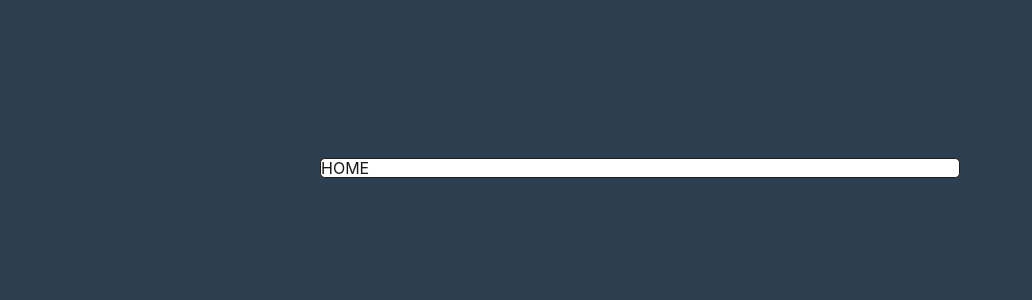
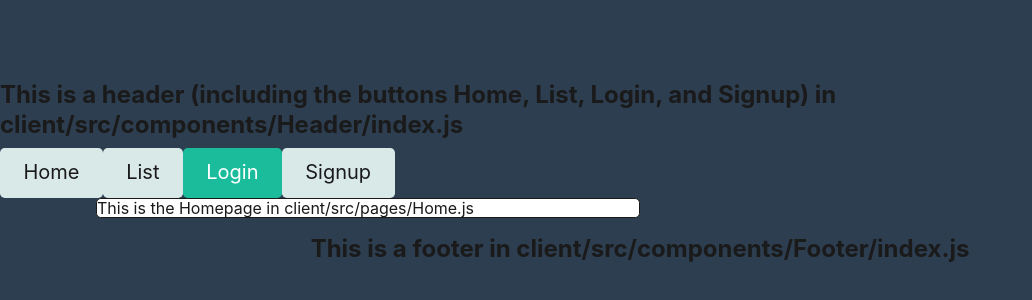
Before and after one commit to ghazalaahmed/shoppinglist, a React (Create React App) app in the folder client/: page / in a window 1280 px wide. Shown: the part 224-524 px from the top of the page, without its empty margins (0-1032 px from the left). Built offline with nearby package versions, Linux system fonts and the light colour scheme.

Commit message:
added basic page structure

```diff
--- a/client/src/App.js
+++ b/client/src/App.js
@@ -1,11 +1,18 @@
-import { ApolloClient, ApolloProvider, InMemoryCache, createHttpLink } from '@apollo/client';
-import React from 'react';
-import { setContext } from '@apollo/client/link/context';
-import { BrowserRouter as Router, Routes, Route } from 'react-router-dom';
-import Home from './pages/Home';
-import List from './pages/List';
-import Login from './pages/Login';
-import Signup from './pages/Signup';
+import {
+  ApolloClient,
+  ApolloProvider,
+  InMemoryCache,
+  createHttpLink,
+} from "@apollo/client";
+import React from "react";
+import { setContext } from "@apollo/client/link/context";
+import { BrowserRouter as Router, Routes, Route } from "react-router-dom";
+import Home from "./pages/Home";
+import List from "./pages/List";
+import Login from "./pages/Login";
+import Signup from "./pages/Signup";
+import Header from "./components/Header";
+import Footer from "./components/Footer";
 
 // const client = new ApolloClient({
 //   uri: '/graphql',
@@ -14,18 +21,18 @@ import Signup from './pages/Signup';
 
 // Construct our main GraphQL API endpoint
 const httpLink = createHttpLink({
-  uri: '/graphql',
+  uri: "/graphql",
 });
 
 // Construct request middleware that will attach the JWT token to every request as an `authorization` header
 const authLink = setContext((_, { headers }) => {
   // get the authentication token from local storage if it exists
-  const token = localStorage.getItem('id_token');
+  const token = localStorage.getItem("id_token");
   // return the headers to the context so httpLink can read them
   return {
     headers: {
       ...headers,
-      authorization: token ? `Bearer ${token}` : '',
+      authorization: token ? `Bearer ${token}` : "",
     },
   };
 });
@@ -41,24 +48,16 @@ function App() {
     <ApolloProvider client={client}>
       <Router>
         <div className="flex-column justify-center align-center min-100-vh bg-primary">
-          <Routes>
-            <Route
-              path="/"
-              element={<Home />}
-            />
-              <Route
-                path="/login"
-                element={<Login />}
-              />
-              <Route
-                path="/signup"
-                element={<Signup />}
-              />
-              <Route
-                path="/list"
-                element={<List />}
-              />
-          </Routes>
+          <Header />
+          <div className="container">
+            <Routes>
+              <Route path="/" element={<Home />} />
+              <Route path="/login" element={<Login />} />
+              <Route path="/signup" element={<Signup />} />
+              <Route path="/list" element={<List />} />
+            </Routes>
+          </div>
+          <Footer />
         </div>
       </Router>
     </ApolloProvider>
--- /dev/null
+++ b/client/src/components/Footer/index.js
@@ -0,0 +1,11 @@
+import React from 'react';
+
+const Footer = () => {
+    return (
+        <footer>
+            <h4>This is a footer in client/src/components/Footer/index.js</h4>
+        </footer>
+    )
+};
+
+export default Footer;
--- /dev/null
+++ b/client/src/components/Header/index.js
@@ -0,0 +1,43 @@
+import React from "react";
+import { Link } from "react-router-dom";
+
+import Auth from "../../utils/auth";
+
+const Header = () => {
+  const logout = (event) => {
+    event.preventDefault();
+    Auth.logout();
+  };
+  return (
+    <header>
+      <h4>This is a header (including the buttons Home, List, Login, and Signup) in client/src/components/Header/index.js</h4>
+      <div>
+        {Auth.loggedIn() ? (
+          <>
+            <span>Hey there, {Auth.getProfile().data.username}!</span>
+            <button className="btn btn-lg btn-light m-2" onClick={logout}>
+              Logout
+            </button>
+          </>
+        ) : (
+          <>
+            <Link className="btn btn-lg btn-light m-2" to="/">
+              Home
+            </Link>
+            <Link className="btn btn-lg btn-light m-2" to="/list">
+              List
+            </Link>
+            <Link className="btn btn-lg btn-info m-2" to="/login">
+              Login
+            </Link>
+            <Link className="btn btn-lg btn-light m-2" to="/signup">
+              Signup
+            </Link>
+          </>
+        )}
+      </div>
+    </header>
+  );
+};
+
+export default Header;
--- a/client/src/pages/Home.js
+++ b/client/src/pages/Home.js
@@ -4,7 +4,7 @@ const Home = () => {
 
   return (
     <div className="card bg-white card-rounded w-50">
-      HOME
+      This is the Homepage in client/src/pages/Home.js
     </div>
   );
 };
--- a/client/src/pages/List.js
+++ b/client/src/pages/List.js
@@ -0,0 +1,12 @@
+import React from 'react';
+
+const List = () => {
+
+  return (
+    <div className="card bg-white card-rounded w-50">
+      This is the List page in client/src/pages/List.js
+    </div>
+  );
+};
+
+export default List;
```
Also changed, not shown: client/src/utils/auth.js (+6 -6 lines), 2 other files (tests, documents, lock files or other folders).
